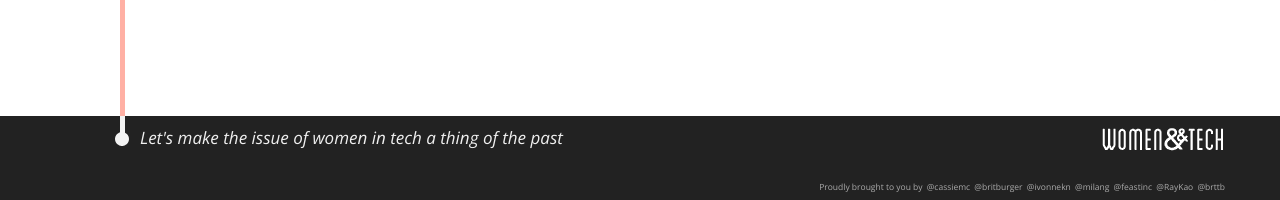
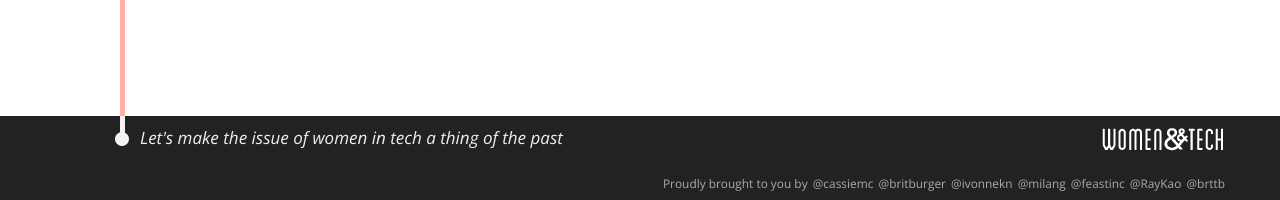
Before and after one commit to WomenAndTech/WomenAndTech, a PHP site: page / in a window 1280 px wide. Shown: the part 3508-3708 px from the top of the page. Run offline with PHP 8.4, Linux system fonts and the light colour scheme; some libraries are stand-ins or nearby versions.

Commit message:
byline fixer upper

```diff
--- a/css/style.css
+++ b/css/style.css
@@ -354,7 +354,7 @@ footer{
 
 	footer #byline{
 		color:#aaa;
-		font-size:0.5em;
+		font-size:0.7em;
 
 	}
 
```
